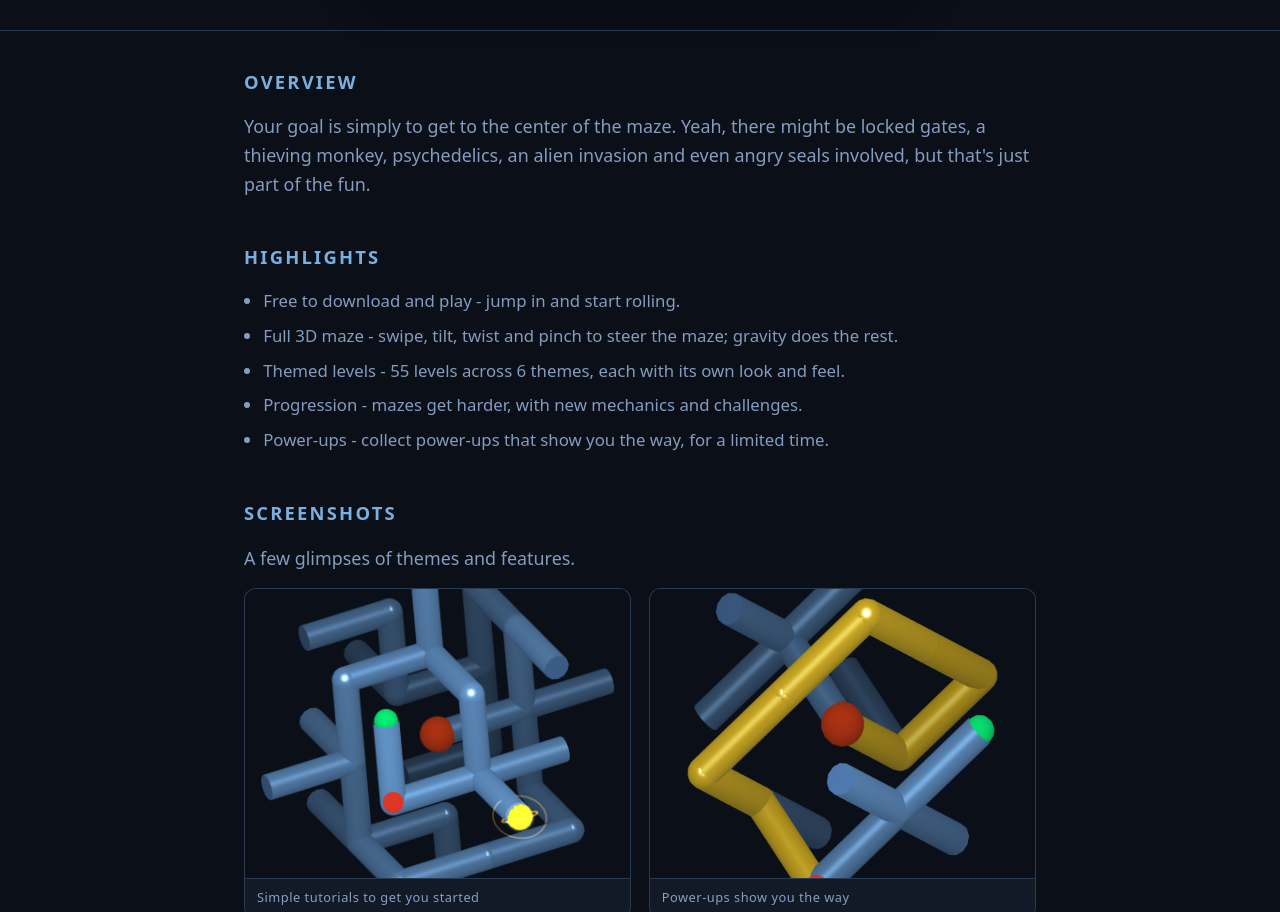
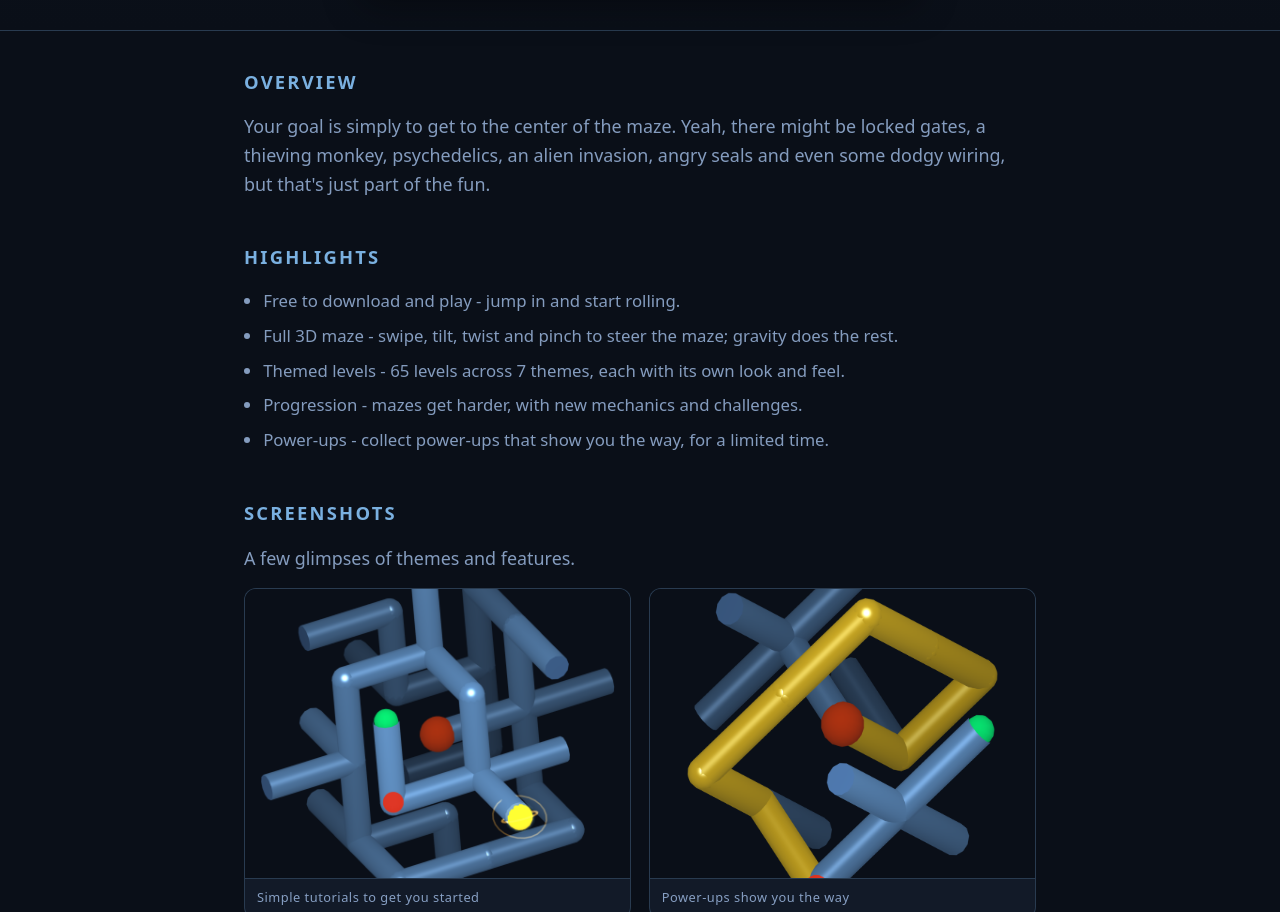
Before and after one commit to tobydoig/wherestheexit.github.io, a plain HTML site: page index.html in a window 1280 px wide. Shown: the part 1030-1942 px from the top of the page. Drawn offline with Linux system fonts and the light colour scheme.

Commit message:
65 levels and 7 themes now

```diff
--- a/index.html
+++ b/index.html
@@ -71,8 +71,8 @@
     <section class="section" aria-labelledby="about-heading">
       <h2 id="about-heading">Overview</h2>
       <p class="lead">
-          Your goal is simply to get to the center of the maze. Yeah, there might be locked gates, a thieving monkey, psychedelics, an alien invasion and
-          even angry seals involved, but that's just part of the fun.
+          Your goal is simply to get to the center of the maze. Yeah, there might be locked gates, a thieving monkey, psychedelics, an alien
+          invasion, angry seals and even some dodgy wiring, but that's just part of the fun.
       </p>
     </section>
 
@@ -81,7 +81,7 @@
       <ul class="feature-list">
         <li>Free to download and play - jump in and start rolling.</li>
         <li>Full 3D maze - swipe, tilt, twist and pinch to steer the maze; gravity does the rest.</li>
-        <li>Themed levels - 55 levels across 6 themes, each with its own look and feel.</li>
+        <li>Themed levels - 65 levels across 7 themes, each with its own look and feel.</li>
         <li>Progression - mazes get harder, with new mechanics and challenges.</li>
         <li>Power-ups - collect power-ups that show you the way, for a limited time.</li>
       </ul>
```
